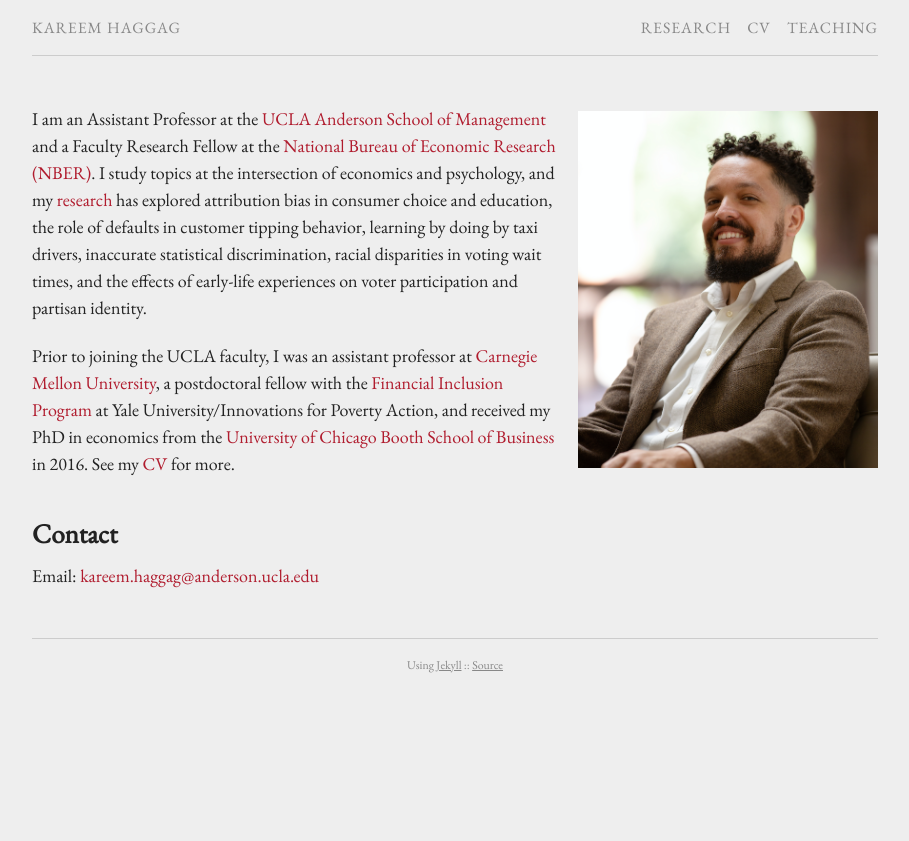
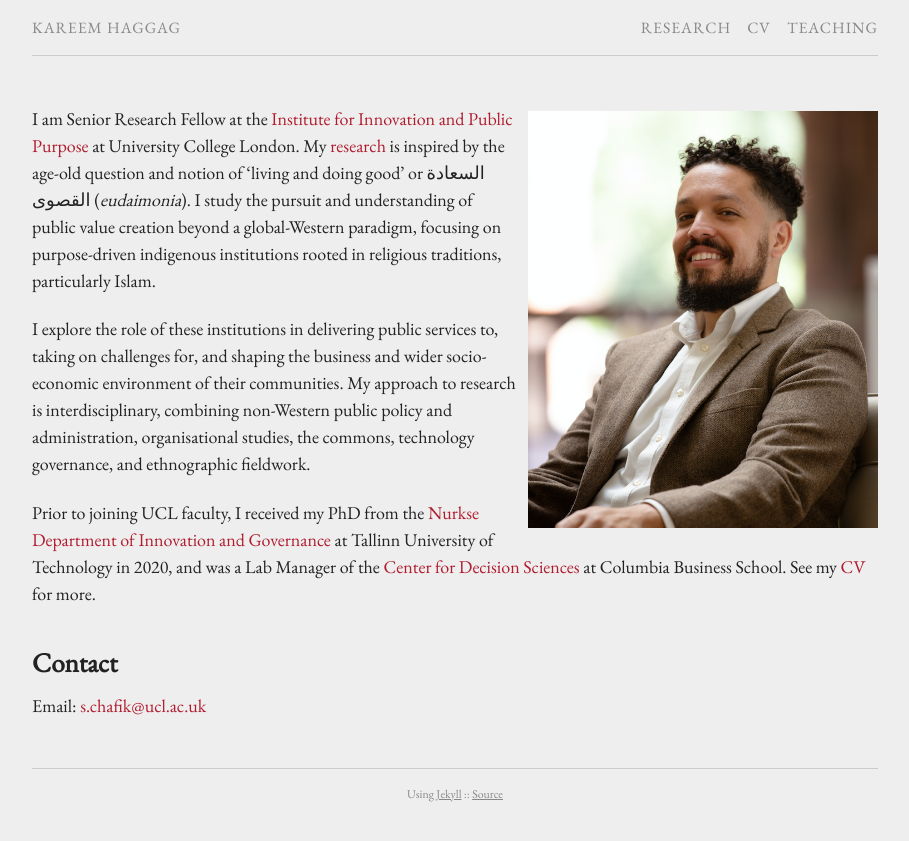
Before and after one commit to schafik/schafik.github.io, a Jekyll site: the page built from index.md, in a window 1280 px wide. Shown: the top 841 px of the page, without its empty margins (185-1094 px from the left). Built offline with Jekyll 4.4.1, drawn with Linux system fonts in a browser that asks for light colours; comment, search, counter and statistics services are not loaded.

Commit message:
Update index.md

```diff
--- a/index.md
+++ b/index.md
@@ -4,22 +4,21 @@ output: pdf_document
 permalink: /
 ---
 <br />
-{% include image.html url="images/haggag.png" caption="" width="300" align="right" %}
+{% include image.html url="images/haggag.png" caption="" width="350" align="right" %}
 
-I am an Assistant Professor at the [UCLA Anderson School of Management] and a Faculty Research Fellow at the [National Bureau of Economic Research (NBER)]. I study topics at the intersection of economics and psychology, and my [research] has explored attribution bias in consumer choice and education, the role of defaults in customer tipping behavior, learning by doing by taxi drivers, inaccurate statistical discrimination, racial disparities in voting wait times, and the effects of early-life experiences on voter participation and partisan identity.
+I am Senior Research Fellow at the [Institute for Innovation and Public Purpose] at University College London. My [research] is inspired by the age-old question and notion of ‘living and doing good’ or السعادة القصوى (*eudaimonia*). I study the pursuit and understanding of public value creation beyond a global-Western paradigm, focusing on purpose-driven indigenous institutions rooted in religious traditions, particularly Islam.
 
-Prior to joining the UCLA faculty, I was an assistant professor at [Carnegie Mellon University], a postdoctoral fellow with the [Financial Inclusion Program] at Yale University/Innovations for Poverty Action, and received my PhD in economics from the [University of Chicago Booth School of Business] in 2016. See my [CV] for more.
+I explore the role of these institutions in delivering public services to, taking on challenges for, and shaping the business and wider socio-economic environment of their communities. My approach to research is interdisciplinary, combining non-Western public policy and administration, organisational studies, the commons, technology governance, and ethnographic fieldwork.
+
+Prior to joining UCL faculty, I received my PhD from the [Nurkse Department of Innovation and Governance] at Tallinn University of Technology in 2020, and was a Lab Manager of the [Center for Decision Sciences] at Columbia Business School. See my [CV] for more.
 
 ## Contact
 
-Email: [kareem.haggag@anderson.ucla.edu]
+Email: [s.chafik@ucl.ac.uk]
 
-[kareem.haggag@anderson.ucla.edu]: mailto:kareem.haggag@anderson.ucla.edu
-[UCLA Anderson School of Management]: https://www.anderson.ucla.edu/faculty-and-research/behavioral-decision-making/faculty
-[National Bureau of Economic Research (NBER)]: https://www.nber.org/people/kareem_haggag
-[Carnegie Mellon University]: http://www.cmu.edu/dietrich/sds/index.html
-[Financial Inclusion Program]: http://www.poverty-action.org/program-area/financial-inclusion
-[University of Chicago Booth School of Business]: https://www.chicagobooth.edu
-[research]: http://www.kareemhaggag.com/research
-[UCLA Anderson School of Management]: https://www.anderson.ucla.edu/faculty-and-research/behavioral-decision-making
-[CV]: http://www.kareemhaggag.com/f/KareemHaggag_CV.pdf
+[s.chafik@ucl.ac.uk]: mailto:s.chafik@ucl.ac.uk
+[Institute for Innovation and Public Purpose]: https://www.ucl.ac.uk/bartlett/public-purpose/ucl-institute-innovation-and-public-purpose
+[Nurkse Department of Innovation and Governance]: https://taltech.ee/en/nurkse
+[Center for Decision Sciences]: https://business.columbia.edu/cds
+[research]: https://schafik.github.io/research/
+[CV]: https://schafik.github.io/cv/SalahChafik_CV.pdf
```
